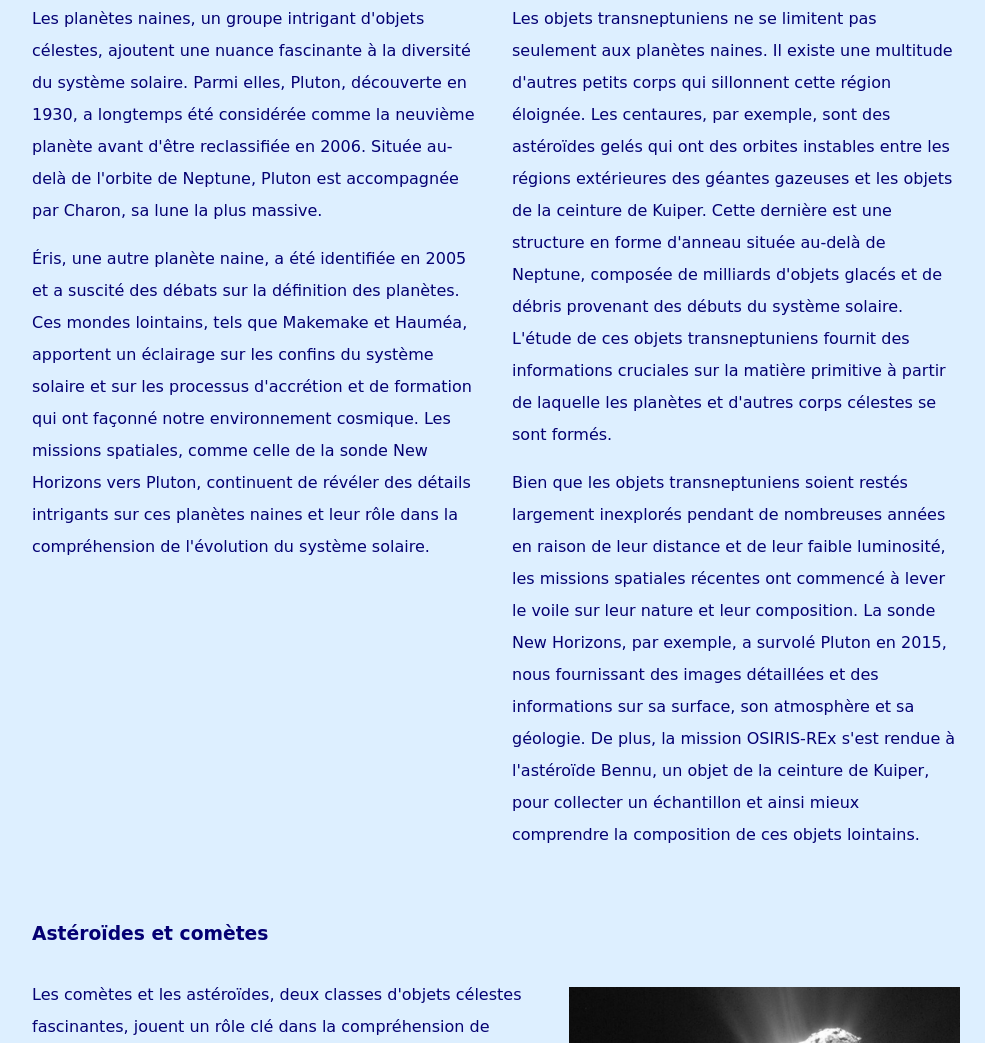
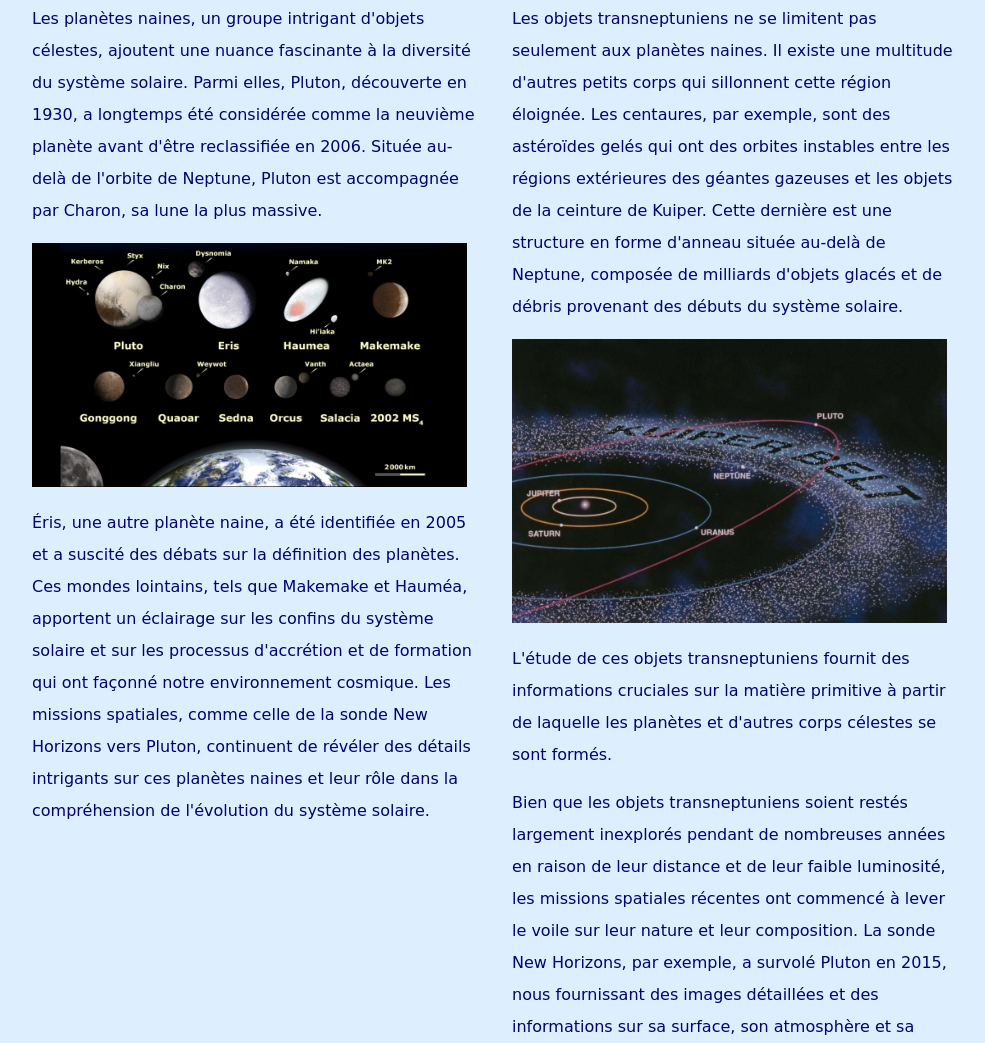
Before and after one commit to deimos75/rgaa, a plain HTML site: page index.html in a window 1280 px wide. Shown: the part 2929-3972 px from the top of the page, without its empty margins (144-1129 px from the left). Drawn offline with Linux system fonts and the light colour scheme.

Commit message:
[Planetes naines et TNO] ajout de deux images

```diff
--- a/index.html
+++ b/index.html
@@ -146,6 +146,8 @@
             Parmi elles, Pluton, découverte en 1930, a longtemps été considérée comme la neuvième planète avant d'être reclassifiée
             en 2006. Située au-delà de l'orbite de Neptune, Pluton est accompagnée par Charon, sa lune la plus massive.
           </p>
+          <img src="./images/planetes-naines.jpg" alt="Les planètes naines" width="97%">
+
           <p>
             Éris, une autre planète naine, a été identifiée en 2005 et a suscité des débats sur la définition des planètes.
             Ces mondes lointains, tels que Makemake et Hauméa, apportent un éclairage sur les confins du système solaire et
@@ -161,7 +163,12 @@
             corps qui sillonnent cette région éloignée. Les centaures, par exemple, sont des astéroïdes gelés qui ont des orbites
             instables entre les régions extérieures des géantes gazeuses et les objets de la ceinture de Kuiper. Cette dernière
             est une structure en forme d'anneau située au-delà de Neptune, composée de milliards d'objets glacés et de débris
-            provenant des débuts du système solaire. L'étude de ces objets transneptuniens fournit des informations cruciales
+            provenant des débuts du système solaire.
+          </p>
+          <img src="./images/ceinture-kuiper.jpg" alt="La ceinture de Kuiper" width="97%">
+
+          <p>
+            L'étude de ces objets transneptuniens fournit des informations cruciales
             sur la matière primitive à partir de laquelle les planètes et d'autres corps célestes se sont formés.
           </p>
           <p>
```
Also changed, not shown: images/ceinture-kuiper.jpg (added), images/planetes-naines.jpg (added).
